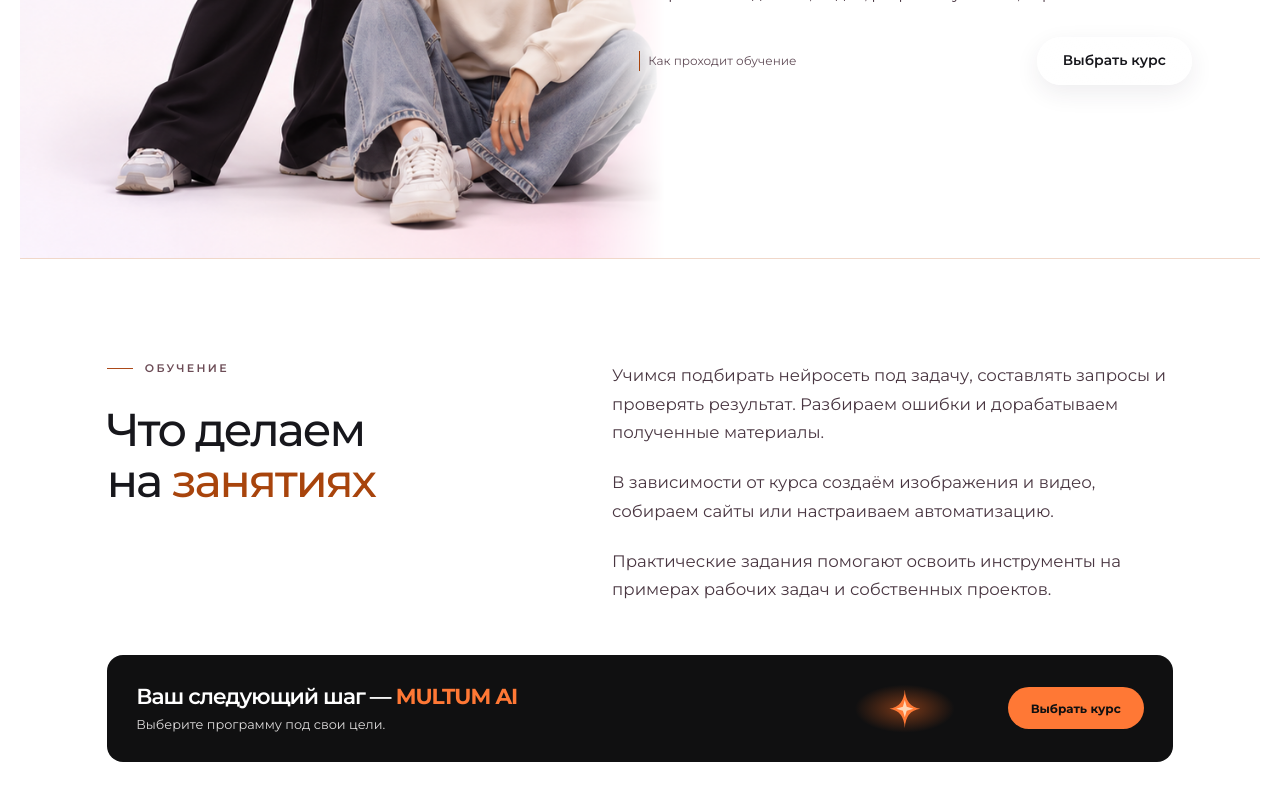
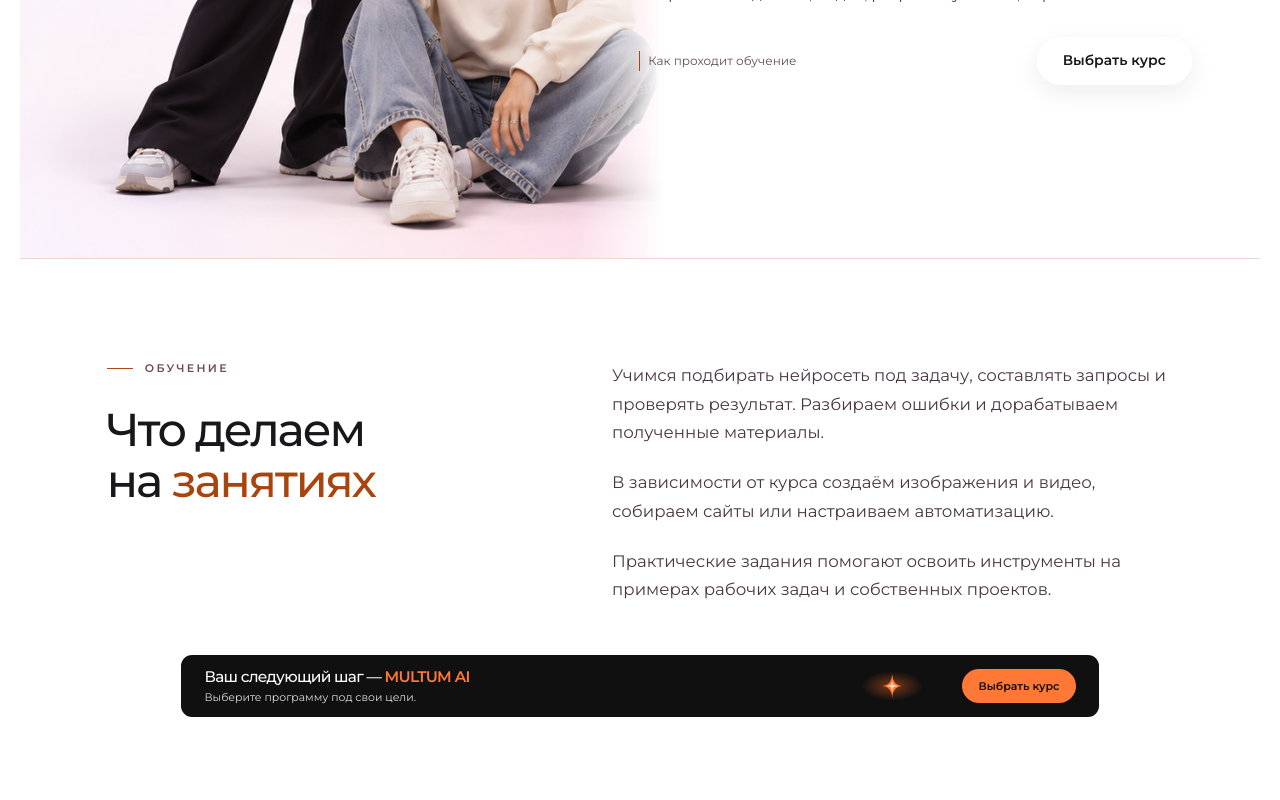
Before and after one commit to fuks19200-ctrl/09, a Next.js app: page / in a window 1280 px wide. Shown: the part 1343-2143 px from the top of the page. Built offline with nearby package versions, Linux system fonts and the light colour scheme.

Commit message:
Make course call-to-action narrower and slimmer with smaller typography

```diff
--- a/app/globals.css
+++ b/app/globals.css
@@ -427,44 +427,45 @@ body:has(.courses-page) { overflow-x: hidden; overflow-y: auto; }
   isolation: isolate;
   overflow: hidden;
   display: grid;
-  grid-template-columns: minmax(0,1fr) clamp(60px,12vw,180px) auto;
+  grid-template-columns: minmax(0,1fr) clamp(44px,8vw,110px) auto;
   align-items: center;
-  gap: clamp(12px,2vw,30px);
-  max-width: 1240px;
+  gap: clamp(10px,1.5vw,20px);
+  width: 86%;
+  max-width: 920px;
   margin: clamp(30px,4vw,58px) auto 0;
-  padding: clamp(18px,1.8vw,26px) clamp(20px,2.3vw,34px);
-  border-radius: 16px;
+  padding: 12px clamp(15px,1.8vw,24px);
+  border-radius: 11px;
   background: #101011;
   color: #fff;
 }
 .about-course-banner__copy { min-width: 0; }
 .about-course-banner__title {
-  margin: 0 0 5px;
+  margin: 0 0 3px;
   color: #fff;
-  font-size: clamp(17px,1.7vw,25px);
+  font-size: clamp(13px,1.2vw,17px);
   line-height: 1.25;
-  font-weight: 550;
+  font-weight: 500;
   letter-spacing: -.045em;
 }
-.about-course-banner__title strong { font-weight: 650; color: #FF7835; }
+.about-course-banner__title strong { font-weight: 600; color: #FF7835; }
 .about-course-banner__subtitle {
   margin: 0;
-  font-size: clamp(11px,1vw,14px);
+  font-size: clamp(10px,.85vw,12px);
   line-height: 1.5;
   color: #dfdddd;
 }
-.about-course-banner__spark { display: block; width: 100%; height: auto; max-height: 64px; pointer-events: none; }
+.about-course-banner__spark { display: block; width: 100%; height: auto; max-height: 38px; pointer-events: none; }
 .about-course-banner__button {
   display: inline-flex;
   justify-content: center;
   align-items: center;
-  min-height: 42px;
-  padding: 11px 23px;
+  min-height: 34px;
+  padding: 7px 16px;
   border-radius: 999px;
   background: #FF7835;
   color: #101011;
-  font-size: 12px;
-  font-weight: 650;
+  font-size: 11px;
+  font-weight: 600;
   white-space: nowrap;
   text-decoration: none;
   transition: background .18s ease;
@@ -472,11 +473,11 @@ body:has(.courses-page) { overflow-x: hidden; overflow-y: auto; }
 .about-course-banner__button:hover { background: #FF9B65; }
 .about-course-banner__button:focus-visible { outline: 2px solid white; outline-offset: 4px; }
 @media (max-width: 760px) {
-  .about-course-banner { grid-template-columns: minmax(0,1fr) auto; }
+  .about-course-banner { width: 100%; grid-template-columns: minmax(0,1fr) auto; }
   .about-course-banner__spark { display: none; }
 }
 @media (max-width: 480px) {
-  .about-course-banner { grid-template-columns: minmax(0,1fr); gap: 16px; padding: 20px; border-radius: 14px; }
+  .about-course-banner { grid-template-columns: minmax(0,1fr); gap: 9px; padding: 13px 15px; border-radius: 11px; }
   .about-course-banner__button { justify-self: start; }
 }
 @media (prefers-reduced-motion: reduce) { .about-course-banner__button { transition: none; } }
```
